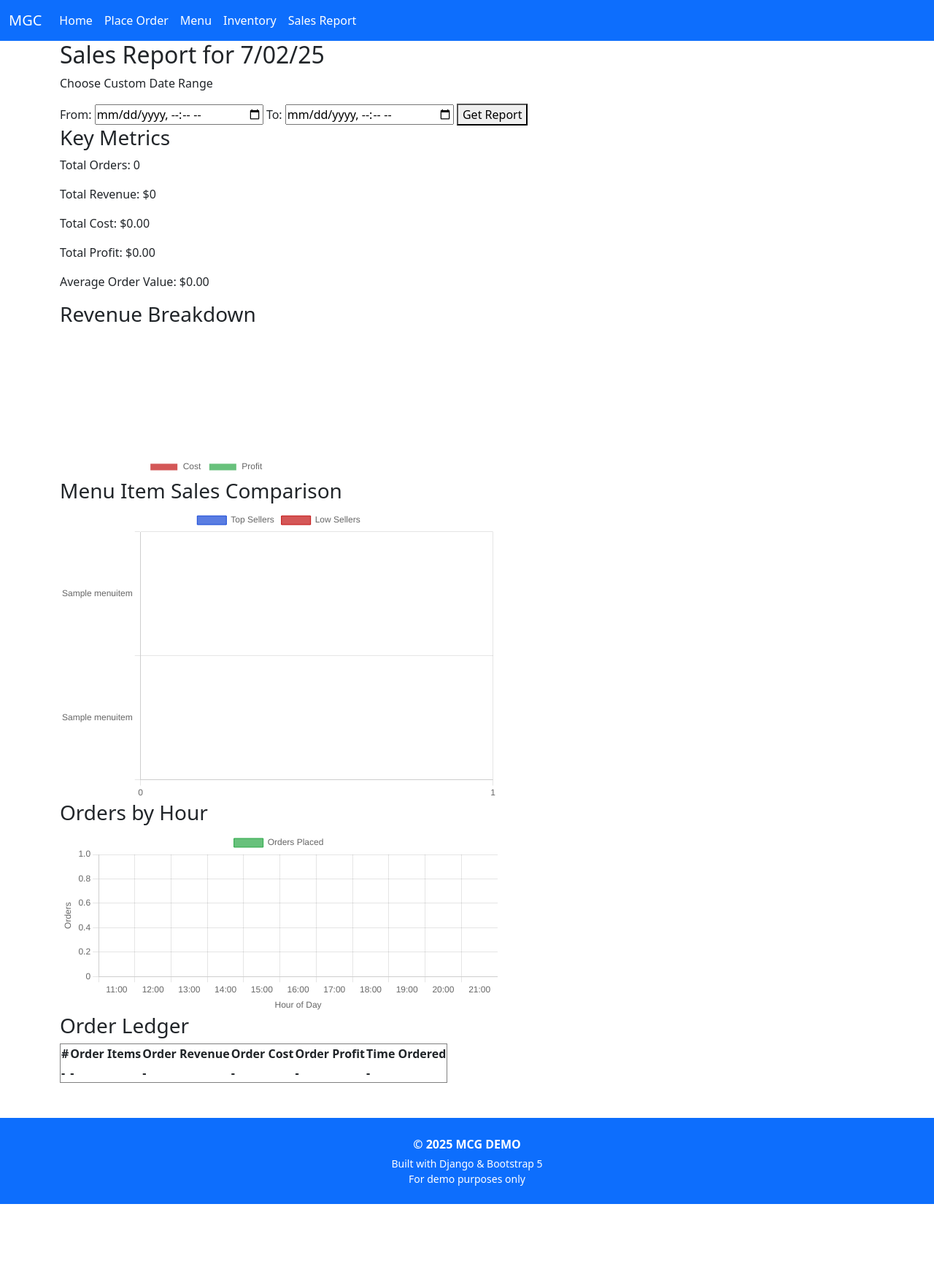
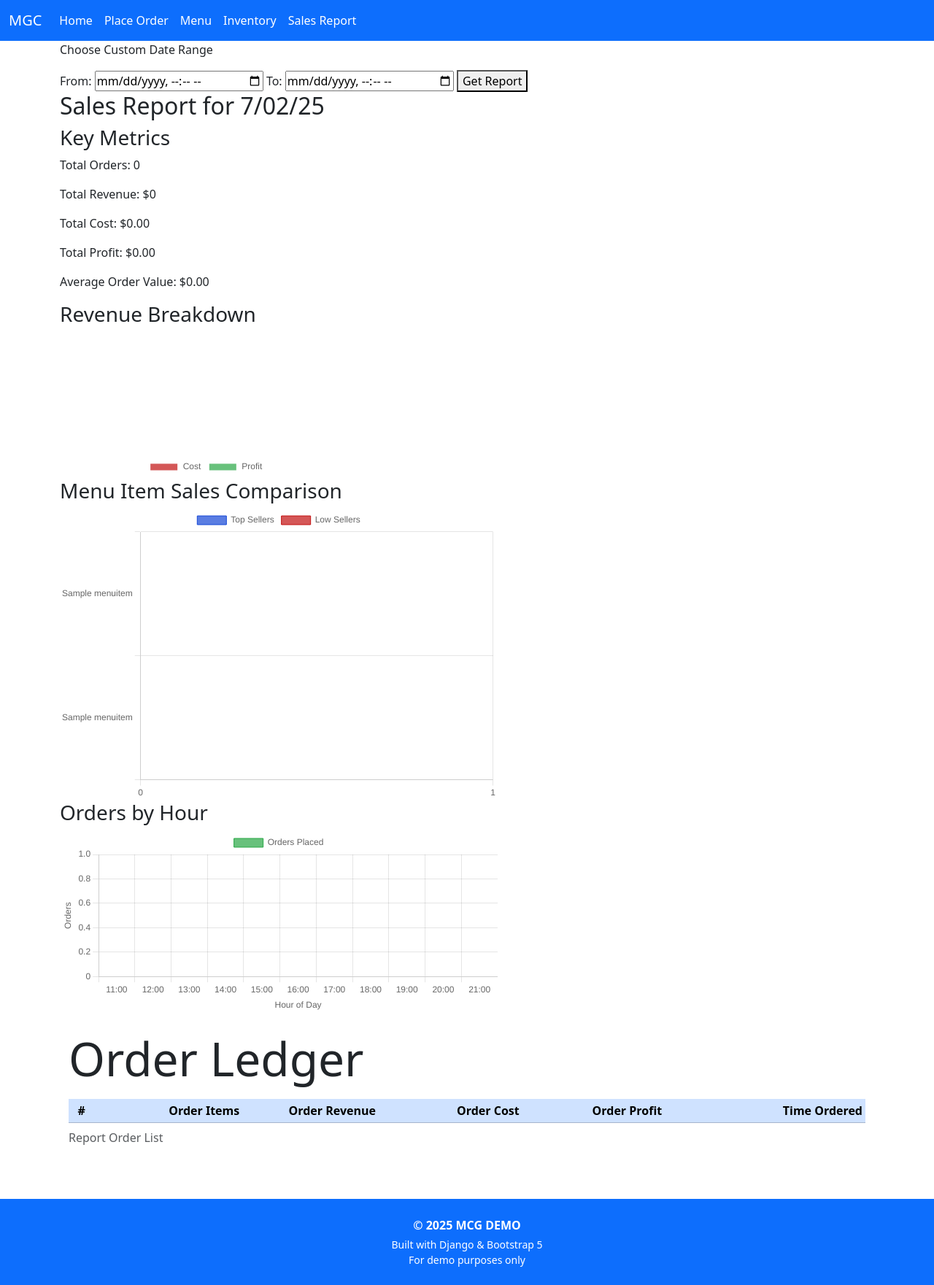
Before and after one commit to gusir22/inventory_prototype, a Django app: page /orders/sales-report/ in a window 1280 px wide. Shown: the whole page at 73% size. Before the commit the page ends 1650 px from the top, so only its background shows below. Run offline with Django 5.2, Linux system fonts and the light colour scheme; tables that the repository leaves empty hold one stand-in row (values such as "Sample post"); lists and menus that the app fills with data are empty.

Commit message:
Styled Sales Report Table with Bootstrap5

```diff
--- a/templates/orders/sales_report.html
+++ b/templates/orders/sales_report.html
@@ -3,8 +3,6 @@
 {% block content %}
 
     <script src="https://cdn.jsdelivr.net/npm/chart.js"></script>
-
-    <h2>Sales Report for {{ from_date|date:"n/d/y" }} {% if to_date %} to {{ to_date|date:"n/d/y" }}{% endif %}</h2>
 
     <form action="{% url 'sales_report' %}" method="post">
         {% csrf_token %}
@@ -15,6 +13,8 @@
         <input type="datetime-local" id="to_date" name="to_date">
         <button type="submit">Get Report</button>
     </form>
+
+    <h2>Sales Report for {{ from_date|date:"n/d/y" }} {% if to_date %} to {{ to_date|date:"n/d/y" }}{% endif %}</h2>
 
     <!-- Key Metrics-->
     <div class="metrics-summary">
@@ -33,49 +33,41 @@
         {% include "charts/multi-day-profit-by-day-line-chart.html" %}
     {% endif %}
 
-    <div class="todays-orders">
-        <h3> Order Ledger</h3>
-        <table border="1">
-            <thead>
+    <section class="container-fluid mt-4">
+        <h3 class="display-3 mb-3"> Order Ledger</h3>
+        <table class="table table-hover table-sm">
+            <caption>Report Order List</caption>
+            <thead class="table-primary">
                 <tr>
-                    <th>#</th>
-                    <th>Order Items</th>
-                    <th>Order Revenue</th>
-                    <th>Order Cost</th>
-                    <th>Order Profit</th>
-                    <th>Time Ordered</th>
+                    <th scope="col" class="text-center">#</th>
+                    <th scope="col" class="text-end">Order Items</th>
+                    <th scope="col" class="text-center">Order Revenue</th>
+                    <th scope="col" class="text-center">Order Cost</th>
+                    <th scope="col" class="text-center">Order Profit</th>
+                    <th scope="col" class="text-end">Time Ordered</th>
                 </tr>
             </thead>
-            <tbody>
+            <tbody class="table-group-divider">
 
                 {% for order in orders %}
                     <tr>
-                        <th>#{{ forloop.counter }}</th>
+                        <th scope="row" class="text-center align-middle">#{{ forloop.counter }}</th>
                         <th>
-                            <ul>
+                            <ul class="list-unstyled text-end align-middle">
                                 {% for menu_item in order.orderitems.all %}
-                                    <li>{{menu_item.menu_item}} X {{menu_item.quantity}}</li>
+                                    <li class="fst-italic">{{menu_item.menu_item}} X {{menu_item.quantity}}</li>
                                 {% endfor %}
                             </ul>
                         </th>
-                        <th>${{order.get_order_revenue}}</th>
-                        <th>${{order.get_order_cost}}</th>
-                        <th>${{order.get_order_profit}}</th>
-                        <th>{{order.created_at|date:"n/d/y g:i A"}}</th>
-                    </tr>
-                {% empty %}
-                    <tr>
-                        <th>-</th>
-                        <th>-</th>
-                        <th>-</th>
-                        <th>-</th>
-                        <th>-</th>
-                        <th>-</th>
+                        <th class="text-center align-middle">${{order.get_order_revenue}}</th>
+                        <th class="text-center align-middle">${{order.get_order_cost}}</th>
+                        <th class="text-center align-middle">${{order.get_order_profit}}</th>
+                        <th class="text-end align-middle">{{order.created_at|date:"n/d/y g:i A"}}</th>
                     </tr>
                 {% endfor %}
 
             </tbody>
         </table>
-    </div>
+    </section>
 
 {% endblock content %}
```
Also changed, not shown: templates/menu/inventory_list.html (+10 -10 lines).
